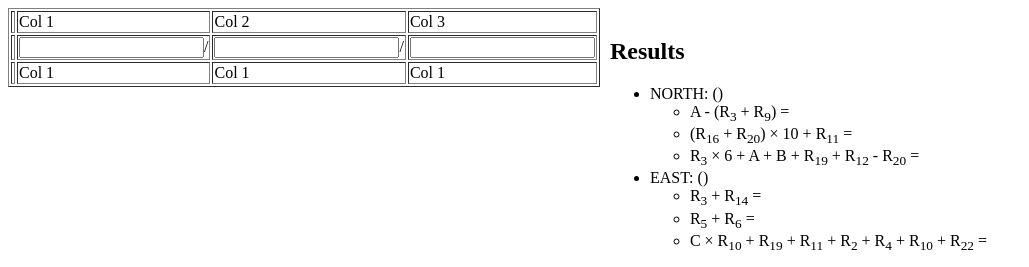
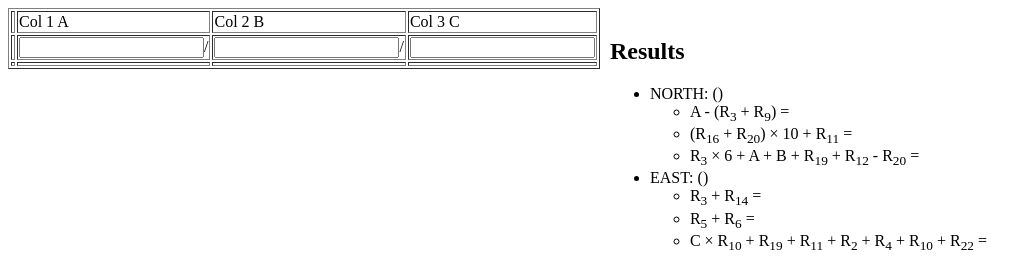
Before and after one commit to simonech/manindark-kojs-sample, a plain HTML site: page index.html in a window 1280 px wide. Shown: the whole page, without its empty margins (0-1029 px from the left). Drawn offline with nearby package versions, Linux system fonts and the light colour scheme; some packages are replaced by stand-ins of ours; a script that the page names is missing.

Commit message:
Added reference to sum in header and changed to the possibly right values of the coordinate

```diff
--- a/index.html
+++ b/index.html
@@ -25,9 +25,9 @@
 <table border=1>
 	<thead>
 		<th>
-			<td>Col 1</td>
-			<td>Col 2</td>
-			<td>Col 3</td>
+			<td>Col 1 A</td>
+			<td>Col 2 B</td>
+			<td>Col 3 C</td>
 		</th>
 </thead>
 <tbody data-bind="foreach: inventoryTable">
@@ -41,9 +41,9 @@
 <tfoot>
 </tfoot>
 		<th>
-			<td data-bind="text: SumCol1">Col 1</td>
-			<td data-bind="text: SumCol2">Col 1</td>
-			<td data-bind="text: SumCol3">Col 1</td>
+			<td data-bind="text: SumCol1"></td>
+			<td data-bind="text: SumCol2"></td>
+			<td data-bind="text: SumCol3"></td>
 		</th>
 </table>
 </div>
--- a/js/viewmodel.js
+++ b/js/viewmodel.js
@@ -162,7 +162,7 @@ var inventory = [
 {
 	row:6,
 	col:3,
-	value:3
+	value:4
 },
 {
 	row:7,
@@ -182,7 +182,7 @@ var inventory = [
 {
 	row:10,
 	col:3,
-	value:7
+	value:3
 },
 {
 	row:11,
```
